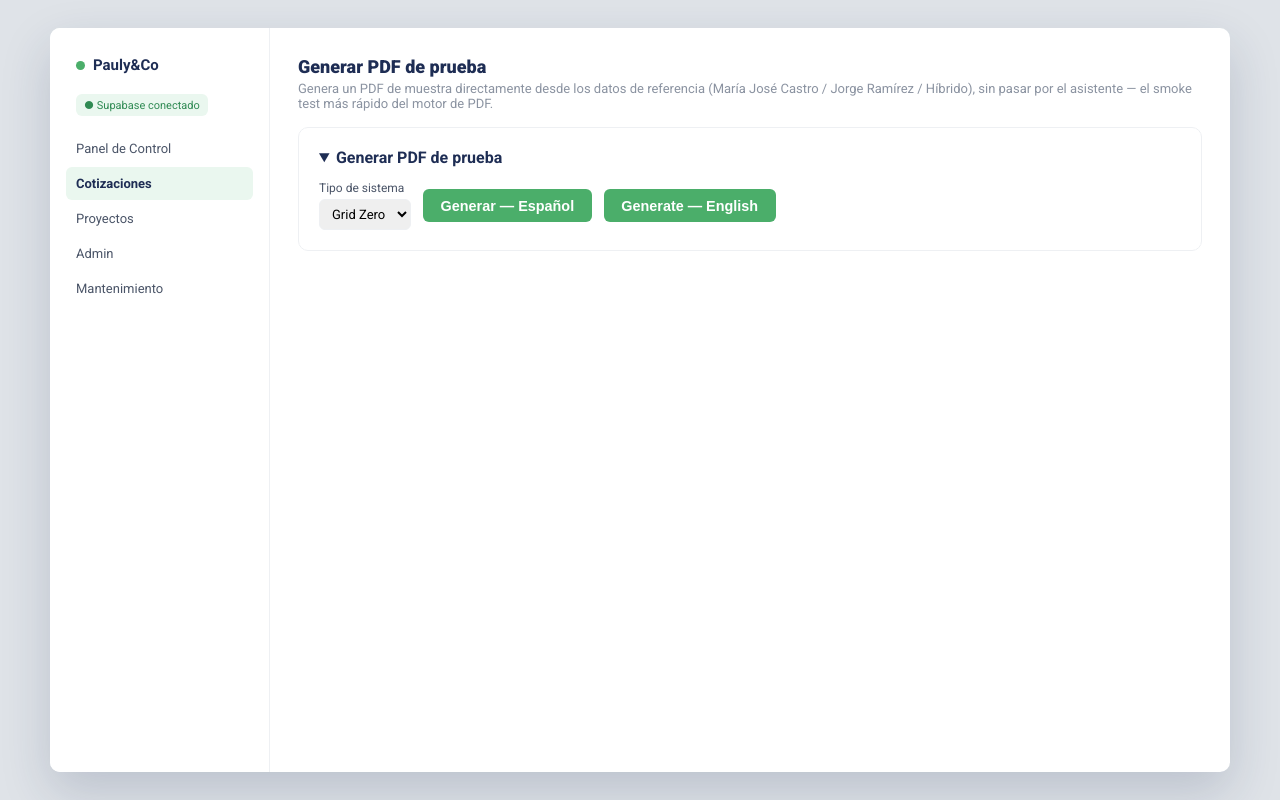
After one commit to opauly/dimensionador-fv, a Flask app: page /cotizaciones/dev/pdf-muestra in a window 1280 px wide, after a click on "Generar PDF de prueba". The commit adds this page. Run offline with Flask 3, Linux system fonts and the light colour scheme; data that the repository does not hold is empty.

Commit message:
Phase 20 Step 1: Proposals list, filters, and sample-PDF dev harness
Ports pages/01_proposals.py's read-only list to Flask/Jinja2/htmx:
webapp/blueprints/proposals.py reproduces the same status filters,
search matching, quote-number formatting, and badge colors verbatim
from the Streamlit source, backed by the same database/proposals_db.py
functions. Search and filter pills swap the table body via htmx
against GET /cotizaciones/filtrar, matching the panel-swap idiom
already used by the Admin section.

Also adds a dev-only sample-PDF panel (system type + ES/EN) that
exercises generate_pdf() directly against the existing fixture data,
useful as a fast smoke test for the PDF path Step 0 fixed.

Wires "Cotizaciones" in the nav and the dashboard's "Nueva cotización"
button to the new list (the latter previously pointed at the now-
removed stub route); it still just opens the list rather than
launching a wizard, since that's a later step.

Validated against the live shared Supabase project: filtered row
counts, quote numbers (including -vN suffixes), totals, and badges
match Streamlit exactly across all 11 existing proposals and all 5
status filters; all 6 sample PDFs (3 types x 2 languages) render
correctly with the Step 0 Storage-sourced branding assets.

Co-Authored-By: Claude Sonnet 5 <noreply@anthropic.com>

```diff
--- a/webapp/__init__.py
+++ b/webapp/__init__.py
@@ -10,9 +10,11 @@ def create_app() -> Flask:
 
     from webapp.blueprints.admin import bp as admin_bp
     from webapp.blueprints.dashboard import bp as dashboard_bp
+    from webapp.blueprints.proposals import bp as proposals_bp
 
     app.register_blueprint(dashboard_bp)
     app.register_blueprint(admin_bp)
+    app.register_blueprint(proposals_bp)
 
     @app.context_processor
     def inject_db_status():
--- a/webapp/blueprints/dashboard.py
+++ b/webapp/blueprints/dashboard.py
@@ -19,8 +19,8 @@ PHASES = [
 
 # Nav entries not yet ported to this branch — each renders a stub page so the
 # sidebar shape matches the target app while pages migrate one at a time.
+# "proposals" is ported (webapp/blueprints/proposals.py) and no longer listed here.
 STUBS = {
-    "proposals": "Cotizaciones",
     "projects": "Proyectos",
     "maintenance": "Mantenimiento",
 }
--- /dev/null
+++ b/webapp/blueprints/proposals.py
@@ -0,0 +1,171 @@
+"""Proposals list — read-only port of pages/01_proposals.py's table + search/filter
+bar, plus the "Generar PDF de prueba" dev panel (_render_test_pdf_panel there).
+
+Scope (Phase 20 Step 1): list + filter + sample-PDF harness only. The expandable
+detail panel, status transitions, version lifecycle and the wizard itself are
+later steps in PLAN_PHASE20_PROPOSALS_JINJA.md — not built here.
+
+Status/system-type labels, colours and the search+status filtering logic are
+copied verbatim from pages/01_proposals.py (STATUS_BADGE / STATUS_DOT /
+SYSTEM_TYPE_LABELS / FILTER_MAP) so the two apps show identical rows for the
+same Supabase data. Streamlit's page is unmodified and stays the reference.
+"""
+from __future__ import annotations
+
+from io import BytesIO
+
+from flask import Blueprint, render_template, request, send_file
+
+bp = Blueprint("proposals", __name__, url_prefix="/cotizaciones")
+
+STATUS_DOT = {
+    "draft": "#94a3b8",
+    "active": "#3b82f6",
+    "won": "#22c55e",
+    "lost": "#ef4444",
+}
+STATUS_BADGE = {
+    "draft": ("Borrador", "#f1f5f9", "#64748b"),
+    "active": ("Enviada", "#dbeafe", "#1d4ed8"),
+    "won": ("Ganada", "#dcfce7", "#16a34a"),
+    "lost": ("Perdida", "#fee2e2", "#dc2626"),
+}
+SYSTEM_TYPE_LABELS = {
+    "grid_zero": "Grid Zero",
+    "off_grid": "Off-Grid",
+    "hybrid": "Híbrido",
+}
+FILTER_OPTIONS = ["Todas", "Borrador", "Enviada", "Ganada", "Perdida"]
+FILTER_MAP = {"Todas": None, "Borrador": "draft", "Enviada": "active", "Ganada": "won", "Perdida": "lost"}
+
+# Sample fixture data for the dev PDF harness — same three datasets Streamlit's
+# _render_test_pdf_panel() and Step 0's validation both use.
+_SAMPLE_TYPES = {
+    "grid_zero": "Grid Zero",
+    "off_grid": "Off-Grid",
+    "hybrid": "Híbrido",
+}
+
+
+def _row(proposal: dict) -> dict:
+    """Compute the display fields for one table row — mirrors _render_row()."""
+    from database.proposals_db import format_quote_number
+
+    client_name = proposal.get("client_name") or "Sin nombre"
+    sys_label = SYSTEM_TYPE_LABELS.get(proposal.get("system_type", ""), "—")
+    status = proposal.get("status", "draft")
+    cur_vnum = proposal.get("current_version_number", 1)
+    updated = (proposal.get("updated_at") or "")[:10] or "—"
+
+    versions_emb = proposal.get("proposal_versions") or []
+    cur_ver = next(
+        (v for v in versions_emb if v.get("version_number") == cur_vnum),
+        versions_emb[-1] if versions_emb else {},
+    )
+    total_usd = cur_ver.get("total_usd")
+    total_str = f"${total_usd:,.0f}" if total_usd else "—"
+    quote_str = format_quote_number(proposal.get("quote_number"), proposal.get("created_at", ""), cur_vnum)
+    badge_label, badge_bg, badge_fg = STATUS_BADGE.get(status, ("—", "#f1f5f9", "#64748b"))
+
+    return {
+        "id": proposal["id"],
+        "client_name": client_name,
+        "sys_label": sys_label,
+        "status": status,
+        "dot_color": STATUS_DOT.get(status, "#94a3b8"),
+        "quote_str": quote_str,
+        "total_str": total_str,
+        "updated": updated,
+        "badge_label": badge_label,
+        "badge_bg": badge_bg,
+        "badge_fg": badge_fg,
+    }
+
+
+def _load_rows(estado: str, q: str) -> list[dict]:
+    from database.proposals_db import list_proposals
+
+    proposals = list_proposals(status=FILTER_MAP.get(estado))
+
+    qq = (q or "").strip().lower()
+    if qq:
+        proposals = [
+            p for p in proposals
+            if qq in (p.get("client_name") or "").lower()
+            or qq in str(p.get("quote_number") or "").lower()
+        ]
+    return [_row(p) for p in proposals]
+
+
+@bp.route("/")
+def index():
+    q = request.args.get("q", "")
+    estado = request.args.get("estado") or "Todas"
+    if estado not in FILTER_MAP:
+        estado = "Todas"
+
+    try:
+        rows = _load_rows(estado, q)
+        error = None
+    except Exception as exc:
+        rows, error = [], str(exc)
+
+    return render_template(
+        "proposals/page.html",
+        rows=rows, q=q, estado=estado, filter_options=FILTER_OPTIONS, error=error,
+        sample_types=_SAMPLE_TYPES, tipo="grid_zero",
+    )
+
+
+@bp.route("/filtrar")
+def filtrar():
+    q = request.args.get("q", "")
+    estado = request.args.get("estado") or "Todas"
+    if estado not in FILTER_MAP:
+        estado = "Todas"
+
+    try:
+        rows = _load_rows(estado, q)
+        error = None
+    except Exception as exc:
+        rows, error = [], str(exc)
+
+    return render_template("proposals/_list.html", rows=rows, error=error)
+
+
+@bp.route("/dev/pdf-muestra")
+def dev_pdf():
+    tipo = request.args.get("tipo") or "grid_zero"
+    if tipo not in _SAMPLE_TYPES:
+        tipo = "grid_zero"
+    return render_template("proposals/dev_pdf.html", sample_types=_SAMPLE_TYPES, tipo=tipo)
+
+
+@bp.route("/dev/pdf-muestra/generar")
+def dev_pdf_generar():
+    """Direct-download route behind the dev panel's ES/EN buttons — calls
+    generate_pdf() against the sample fixtures with no wizard/draft involved,
+    the fastest smoke test for the PDF engine."""
+    from proposals.generator import HYBRID_DATA, JORGE_RAMIREZ_DATA, MARIA_JOSE_DATA, generate_pdf
+
+    tipo = request.args.get("tipo") or "grid_zero"
+    lang = request.args.get("lang") or "es"
+    if lang not in ("es", "en"):
+        lang = "es"
+
+    sample_data = {
+        "grid_zero": (MARIA_JOSE_DATA, "muestra_grid_zero"),
+        "off_grid": (JORGE_RAMIREZ_DATA, "muestra_off_grid"),
+        "hybrid": (HYBRID_DATA, "muestra_hibrido"),
+    }
+    if tipo not in sample_data:
+        tipo = "grid_zero"
+    data, filename_base = sample_data[tipo]
+
+    pdf = generate_pdf(data, tipo, lang)
+    return send_file(
+        BytesIO(pdf),
+        mimetype="application/pdf",
+        as_attachment=True,
+        download_name=f"{filename_base}_{lang}.pdf",
+    )
--- a/webapp/templates/base.html
+++ b/webapp/templates/base.html
@@ -19,7 +19,7 @@
       </div>
       <nav class="nav">
         <a href="{{ url_for('dashboard.index') }}" class="{{ 'active' if request.endpoint == 'dashboard.index' else '' }}">Panel de Control</a>
-        <a href="{{ url_for('dashboard.stub', section='proposals') }}" class="{{ 'active' if request.view_args and request.view_args.get('section') == 'proposals' else '' }}">Cotizaciones</a>
+        <a href="{{ url_for('proposals.index') }}" class="{{ 'active' if request.blueprint == 'proposals' else '' }}">Cotizaciones</a>
         <a href="{{ url_for('dashboard.stub', section='projects') }}" class="{{ 'active' if request.view_args and request.view_args.get('section') == 'projects' else '' }}">Proyectos</a>
         <a href="{{ url_for('admin.index', section='equipos') }}" class="{{ 'active' if request.blueprint == 'admin' else '' }}">Admin</a>
         <a href="{{ url_for('dashboard.stub', section='maintenance') }}" class="{{ 'active' if request.view_args and request.view_args.get('section') == 'maintenance' else '' }}">Mantenimiento</a>
--- a/webapp/templates/dashboard.html
+++ b/webapp/templates/dashboard.html
@@ -22,7 +22,7 @@
   </div>
 
   <hr />
-  <a class="btn" href="{{ url_for('dashboard.stub', section='proposals') }}">Nueva cotización</a>
+  <a class="btn" href="{{ url_for('proposals.index') }}">Nueva cotización</a>
 
   <hr />
   <h4>Estado del proyecto</h4>
--- /dev/null
+++ b/webapp/templates/proposals/_dev_pdf.html
@@ -0,0 +1,24 @@
+{# Dev/test panel — port of pages/01_proposals.py:_render_test_pdf_panel().
+   Generates a sample PDF straight from the fixture data (MARIA_JOSE_DATA /
+   JORGE_RAMIREZ_DATA / HYBRID_DATA), bypassing the wizard entirely — the
+   fastest smoke test for the PDF engine. #}
+<details class="card" style="margin-top:8px;">
+  <summary style="cursor:pointer;font-weight:700;color:var(--navy);">Generar PDF de prueba</summary>
+  <form method="get" action="{{ url_for('proposals.dev_pdf_generar') }}" style="margin-top:14px;display:flex;gap:12px;align-items:center;flex-wrap:wrap;">
+    <div>
+      <label class="flabel">Tipo de sistema</label>
+      <select name="tipo" class="finput">
+        {% for value, label in sample_types.items() %}
+          <option value="{{ value }}" {{ 'selected' if value == tipo else '' }}>{{ label }}</option>
+        {% endfor %}
+      </select>
+    </div>
+    <button class="btn" type="submit" name="lang" value="es">Generar — Español</button>
+    <button class="btn" type="submit" name="lang" value="en">Generate — English</button>
+  </form>
+</details>
+
+<style>
+.flabel { display: block; font-size: 12px; color: var(--muted-2); margin-bottom: 4px; }
+.finput { padding: 6px 8px; border: 1px solid var(--border); border-radius: 6px; font-family: var(--font); font-size: 13px; }
+</style>
--- /dev/null
+++ b/webapp/templates/proposals/dev_pdf.html
@@ -0,0 +1,11 @@
+{% extends "base.html" %}
+{% block title %}Generar PDF de prueba — Pauly&amp;Co Solar Tool{% endblock %}
+{% block content %}
+<p class="section-title">Generar PDF de prueba</p>
+<p class="section-sub">
+  Genera un PDF de muestra directamente desde los datos de referencia
+  (María José Castro / Jorge Ramírez / Híbrido), sin pasar por el asistente —
+  el smoke test más rápido del motor de PDF.
+</p>
+{% include "proposals/_dev_pdf.html" %}
+{% endblock %}
```
Also changed, not shown: webapp/templates/proposals/_list.html (added, +47 -0 lines), webapp/templates/proposals/page.html (added, +47 -0 lines).
